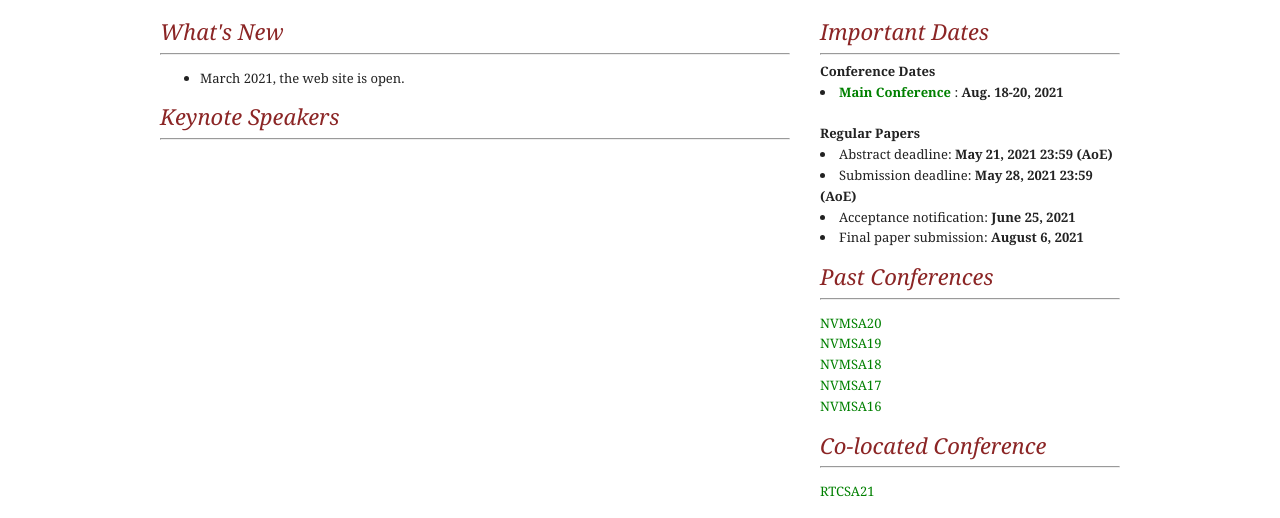
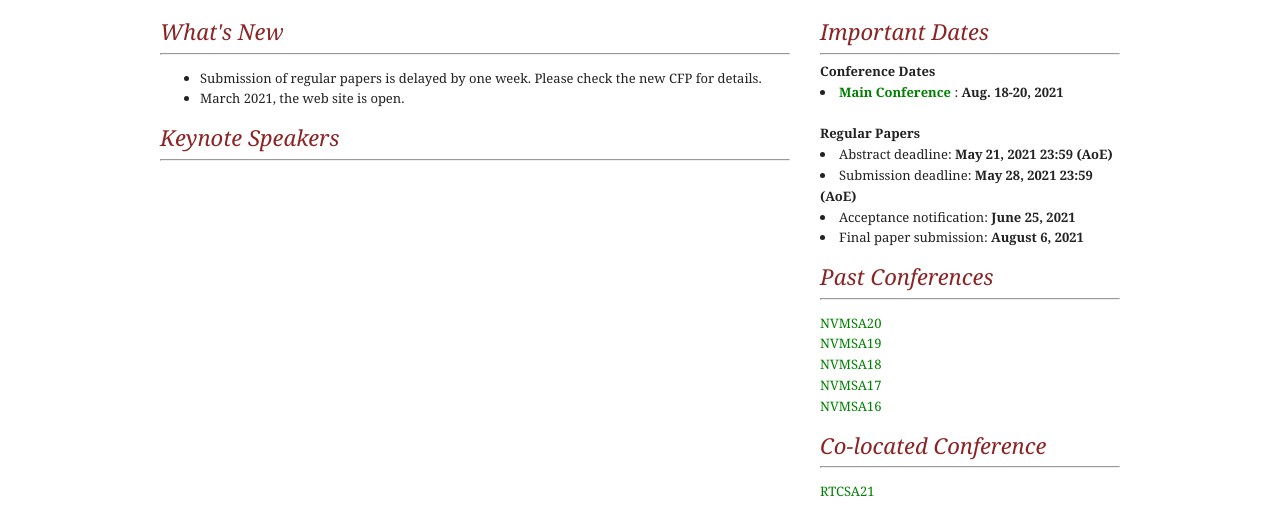
Before and after one commit to nvmsa2021/nvmsa2021.github.io, a plain HTML site: page index.html in a window 1280 px wide. Shown: the part 548-1066 px from the top of the page. Drawn offline with Linux system fonts and the light colour scheme.

Commit message:
update whats new

```diff
--- a/index.html
+++ b/index.html
@@ -119,6 +119,7 @@ class="two_third">
   <LI>August 2021, the <A href="registration.html">registration site</a> is open.</LI>
   <LI>June 2021, the conference is determined to be held virtually.</LI>
 -->
+  <LI>Submission of regular papers is delayed by one week. Please check the new CFP for details.</LI>
   <LI>March 2021, the web site is open.</LI>
 </UL>
 
```
